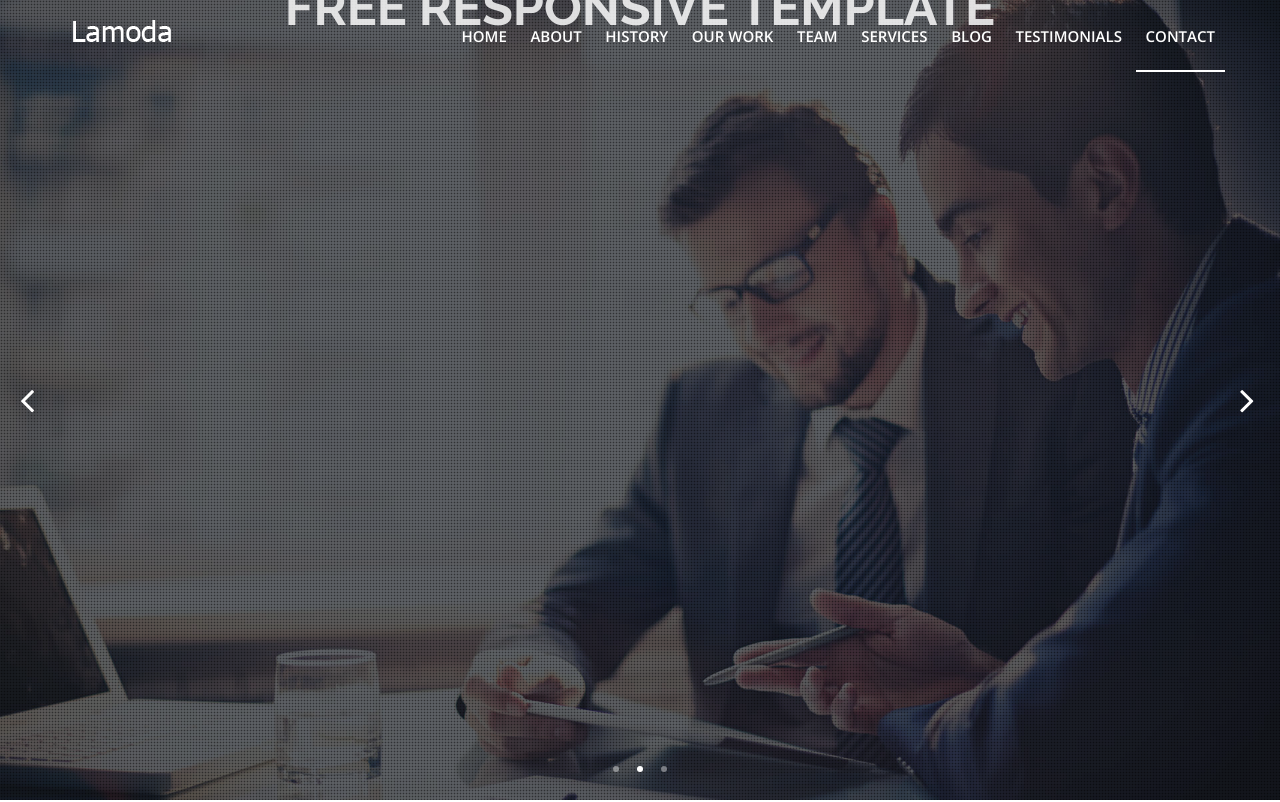
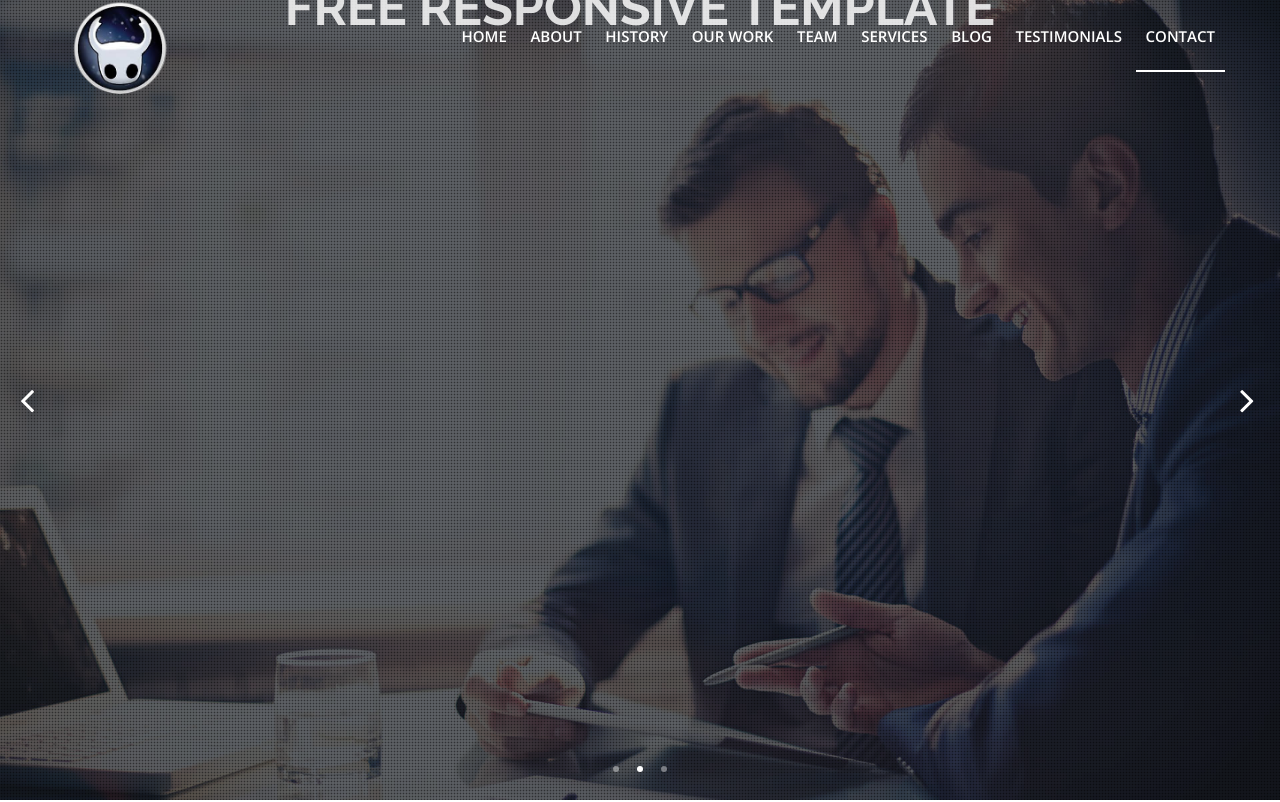
Before and after one commit to danielsparron/HollowKnightSite, a plain HTML site: page index.html in a window 1280 px wide. Shown: the top 802 px of the page. Drawn offline with nearby package versions, Linux system fonts and the light colour scheme.

Commit message:
Logo Atualização

```diff
--- a/index.html
+++ b/index.html
@@ -62,7 +62,7 @@
                             <!--Start Logo -->
 							<div class="logo-nav">
 								<a href="index.html">
-									<img src="images/logo.png" alt="Company logo" />
+                                    <img src="images/LogoH.png" alt="Company logo" style="width: 100px; height: 100px;"/>
 								</a>
 							</div>
                             <!--End Logo -->
```
Also changed, not shown: blog.html (+1 -1 lines), single-work.html (+1 -1 lines), images/LogoH.png (added), images/logo-hollow.png (deleted).
